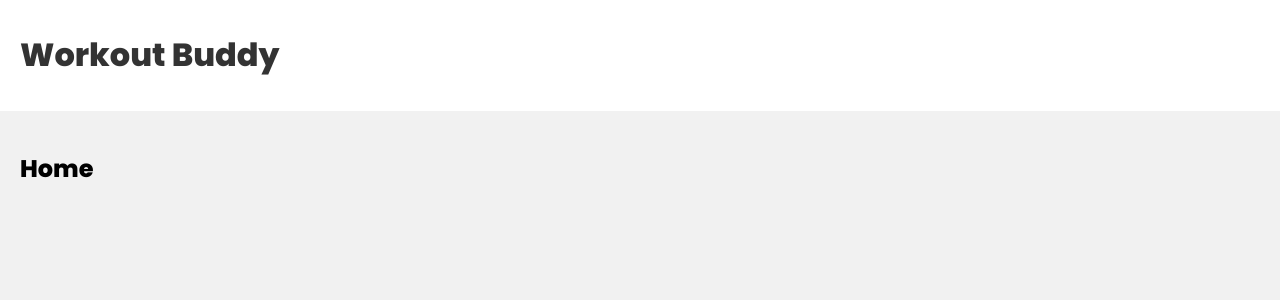
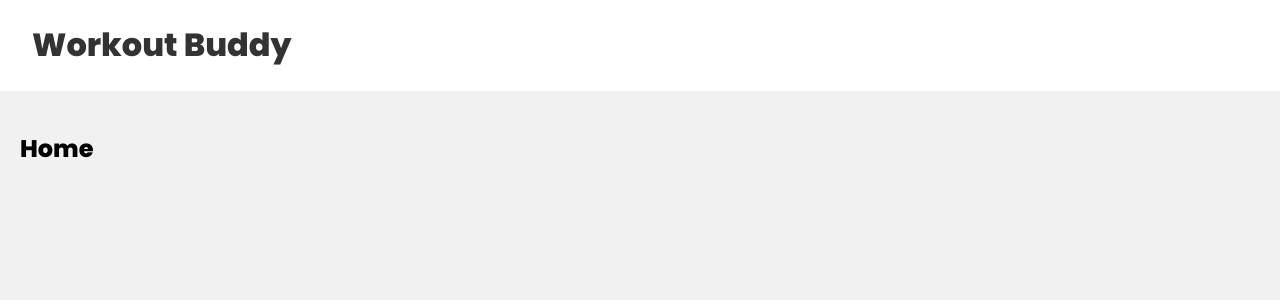
Before and after one commit to iamshaunjp/MERN-Stack-Tutorial, a React (Create React App) app in the folder frontend/: page / in a window 1280 px wide. Shown: the top 300 px of the page. Built offline with nearby package versions, Linux system fonts and the light colour scheme.

Commit message:
Update index.css

```diff
--- a/frontend/src/index.css
+++ b/frontend/src/index.css
@@ -17,7 +17,7 @@ header {
 header .container {
   max-width: 1400px;
   margin: 0 auto;
-  padding: 10px 20px;
+/*   padding: 10px 20px; */
   display: flex;
   align-items: center;
   justify-content: space-between;
@@ -25,6 +25,8 @@ header .container {
 header a {
   color: #333;
   text-decoration: none;
+  position: relative;
+  left: 2rem;
 }
 .pages{
   max-width: 1400px;
```
